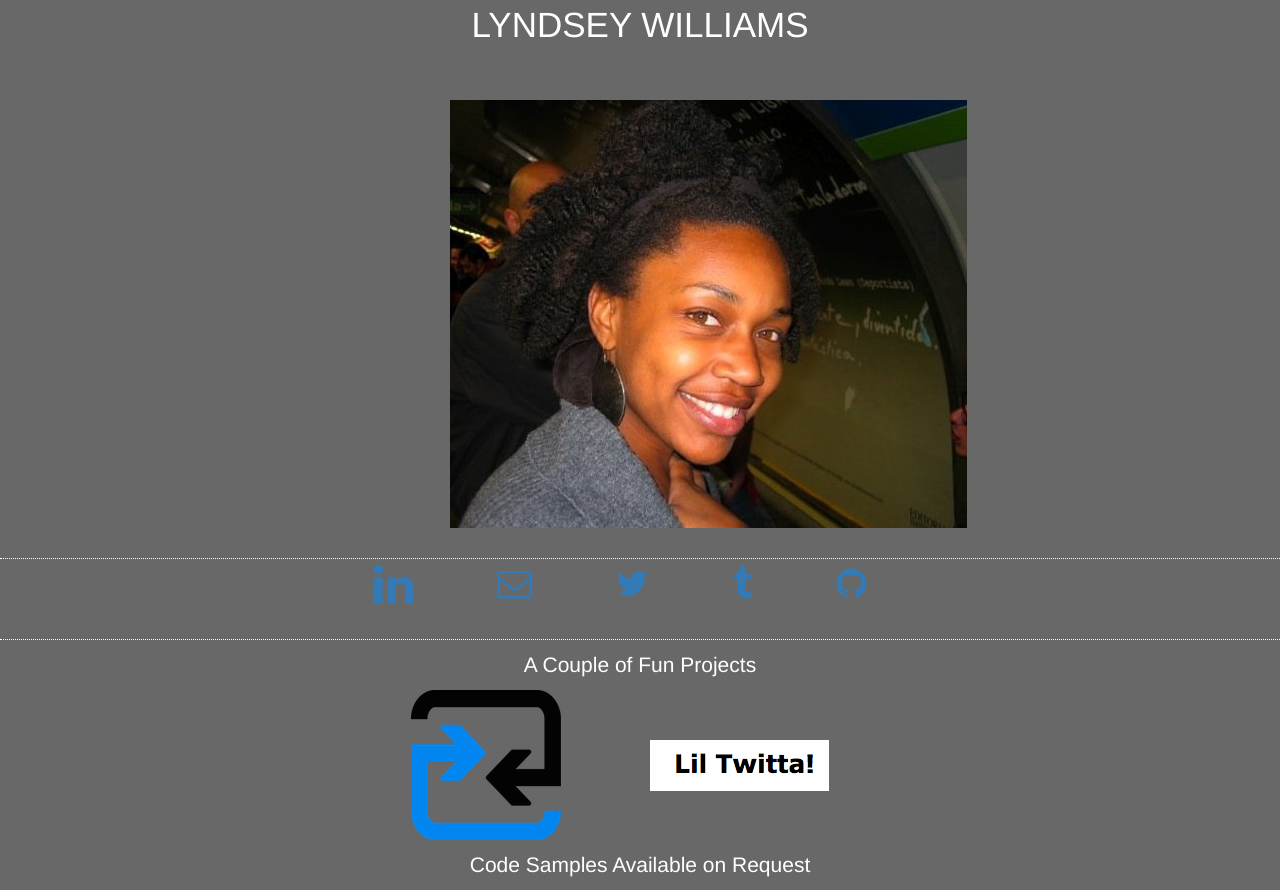
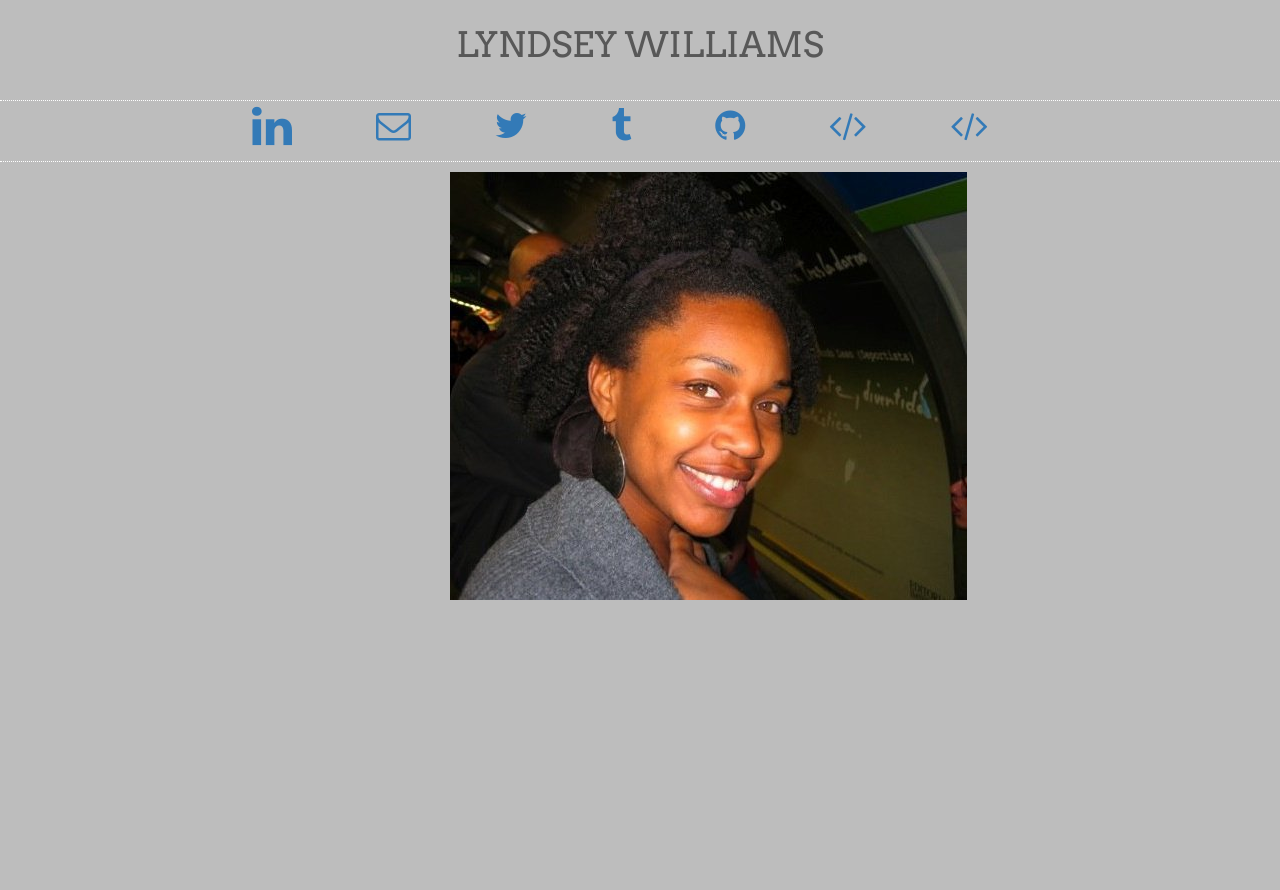
Before and after one commit to LyndseyWilliams/Portfolio, a plain HTML site: page public/index.html in a window 1280 px wide. After the commit the page ends 800 px from the top, so only its background shows below. Drawn offline with nearby package versions, Linux system fonts and the light colour scheme; a web font is replaced by a local one.

Commit message:
working changes

```diff
--- a/public/css/application.css
+++ b/public/css/application.css
@@ -3,10 +3,12 @@ body {
   background:#686868;
 }
 
-
 #header  {
+  padding-top: 20px;
   text-align: center;
-  color: white;
+  font-family: 'Arvo', serif;
+  font-weight: 400;
+  color: #585858;
   height: 100px;
   top:0;
   width: 100%;
@@ -30,14 +32,6 @@ body {
 .projects a:hover {
   border-color: orange;
 }
-/*
-a:link, a:visited {
-  color: white;
-}
-
-a:hover, a:active {
-  color: orange;
-}*/
 
 
 ul {
@@ -45,13 +39,13 @@ ul {
 }
 
 #lyndsey_pic_container {
-  border-bottom: 1px dotted white;
-  padding-bottom: 30px;
+  padding-bottom: 20px;
 }
 .main-navigation {
   text-align: center;
+  border-top: 1px dotted white;
   border-bottom: 1px dotted white;
-  padding-bottom: 30px;
+  padding-bottom: 10px;
 }
 
 .main-navigation li {
@@ -65,11 +59,13 @@ ul {
 
 
 .lyndsey_info_text {
+  padding-top: 20px;
   position: relative;
   text-align: center;
+  font-family: 'Arvo', serif;
   font-size: 150%;
   top: 50%;
-  color: white;
+  color: #585858;
 }
 
 .lyndsey {
@@ -80,9 +76,14 @@ ul {
 .info_text {
   font-size: 150%;
   top: 50%;
-  color: white;
+  color: #585858;
 }
 
 .footer {
   text-align: center
 }
+
+
+body {
+  background: #BDBDBD;
+}
--- a/public/index.html
+++ b/public/index.html
@@ -21,7 +21,17 @@
     >
 
     <link rel="stylesheet" type="text/css" href="css/application.css" media="screen" />
-    <link href="//maxcdn.bootstrapcdn.com/font-awesome/4.2.0/css/font-awesome.min.css" rel="stylesheet">
+
+    <link
+      href='http://fonts.googleapis.com/css?family=Arvo:400,400italic|IM+Fell+Great+Primer' rel='stylesheet'
+      type='text/css'
+    >
+
+    <link
+    href="//maxcdn.bootstrapcdn.com/font-awesome/4.2.0/css/font-awesome.min.css"
+    rel="stylesheet"
+    >
+
     <script src="http://ajax.googleapis.com/ajax/libs/jquery/1.11.1/jquery.min.js"></script>
     <script src="js/application.js"></script>
 
@@ -36,12 +46,12 @@
 
     <div id="container">
 
-      <div id="lyndsey_pic_container">
+      <!-- <div id="lyndsey_pic_container">
         <img class ="lyndsey" src="images/lyndsey.jpg" alt="lyndsey">
           <p class="lyndsey_info_text">
-            Hi, I'm Lyndsey and thanks for checking out my site.  I'm a software developer with a background in bilingual education and technical recruiting.  <br> I love building things, whether that be meaningful software or impactful and rewarding professional relationships.
+             I'm a bilingual software developer, dancer, writer, and artist living in Oakland, California. <br> I hold a Master's degree ilingual education and technical recruiting.<br> I enjoy building things, whether that be meaningful software or impactful and rewarding professional relationships.
           </p>
-      </div>
+      </div> -->
 
       <div class="nav">
         <ul class="main-navigation">
@@ -77,11 +87,35 @@
             </a>
           </li>
 
+          <li>
+            <a href="http://www.epicswap.com/" targer="_blank">
+              <i class="fa fa-code"></i>
+            </a>
+          </li>
+
+           <li>
+            <a href="http://lil-twittaa.herokuapp.com/" targer="_blank">
+              <i class="fa fa-code"></i>
+            </a>
+          </li>
+
         </ul>
       </div>
 
+      <div id="lyndsey_pic_container">
+        <img class ="lyndsey" src="images/lyndsey.jpg" alt="lyndsey">
+          <p class="lyndsey_info_text">
+             I'm a bilingual software developer, dancer, writer, and artist living in Oakland, California. <br> I hold a M.Ed in Urban Elementary Education, and have a background in bilingual education and technical recruiting.<br> I enjoy building things, whether that be meaningful software or impactful and rewarding professional relationships.<br>
+          </p>
+
+          <p class="lyndsey_info_text">
+            Further code samples happily provided upon request.
+          </p>
+
+      </div>
+<!--
       <div class="projects">
-        <p class="info_text">A Couple of Fun Projects</p>
+        <p class="info_text">I love writing code, solving problems and working with teams to produce great results. Below are a couple web apps that I built just for fun.</p>
           <ul>
             <li>
               <a href="http://www.epicswap.com/" target="_blank">
@@ -92,11 +126,12 @@
               </a>
             </li>
           </ul>
-      </div>
-
+        <p class="info_text">I'm currently working on projects using Rails, Javascript/CoffeeScript, Ajax, Sass/HTML and anything else needed to get the job done.  And, while my ability to pick up new technologies is helpful, some of the greatest skills that I can contribute come from my background in education - patience, a desire to always continue learning, a willingness to ask questions, and the ability to collaborate and communicate with people of varied backgrounds, personality types and communicative styles.</p>
+      </div> -->
+<!--
       <div class="footer">
-        <p class="info_text">Code Samples Available on Request</p>
-      </div>
+        <p class="footer_text">Code Samples Available on Request</p>
+      </div> -->
 
     </div>
   </body>
```
